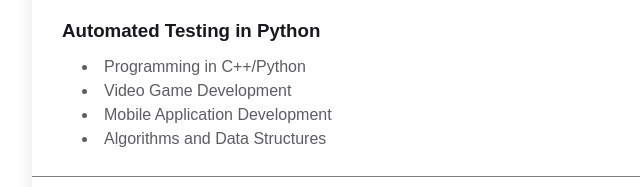
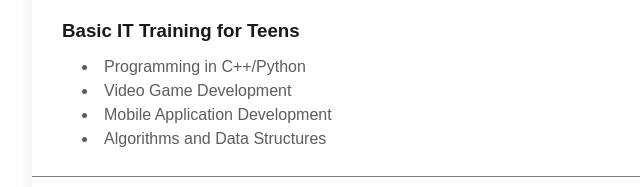
Before and after one commit to ItzDemonKing/homepage, a plain HTML site: page index.html in a window 1280 px wide. Shown: the part 1495-1682 px from the top of the page, 159-799 px from the left. Drawn offline with Linux system fonts and the light colour scheme.

Commit message:
Fix incorrect company-project-name

```diff
--- a/index.html
+++ b/index.html
@@ -132,6 +132,7 @@
               </ul>
             </div>
           </div>
+
           <div class="experiences__company">
             <div class="experiences__company-header">
               <span class="experiences__company-header-durability">2024 - Present</span>
@@ -149,6 +150,7 @@
               </ul>
             </div>
           </div>
+
           <div class="experiences__company">
             <div class="experiences__company-header">
               <span class="experiences__company-header-durability">2024/05 - 2024/07</span>
@@ -165,6 +167,7 @@
               </ul>
             </div>
           </div>
+
           <div class="experiences__company">
             <div class="experiences__company-header">
               <span class="experiences__company-header-durability">2017 - 2019</span>
@@ -172,7 +175,7 @@
             </div>
 
             <div class="experiences__company-project">
-              <h3 class="experiences__company-project-name">Automated Testing in Python</h3>
+              <h3 class="experiences__company-project-name">Basic IT Training for Teens</h3>
               <ul class="experiences__company-project-responsibilities">
                 <li>Programming in C++/Python</li>
                 <li>Video Game Development</li>
```
